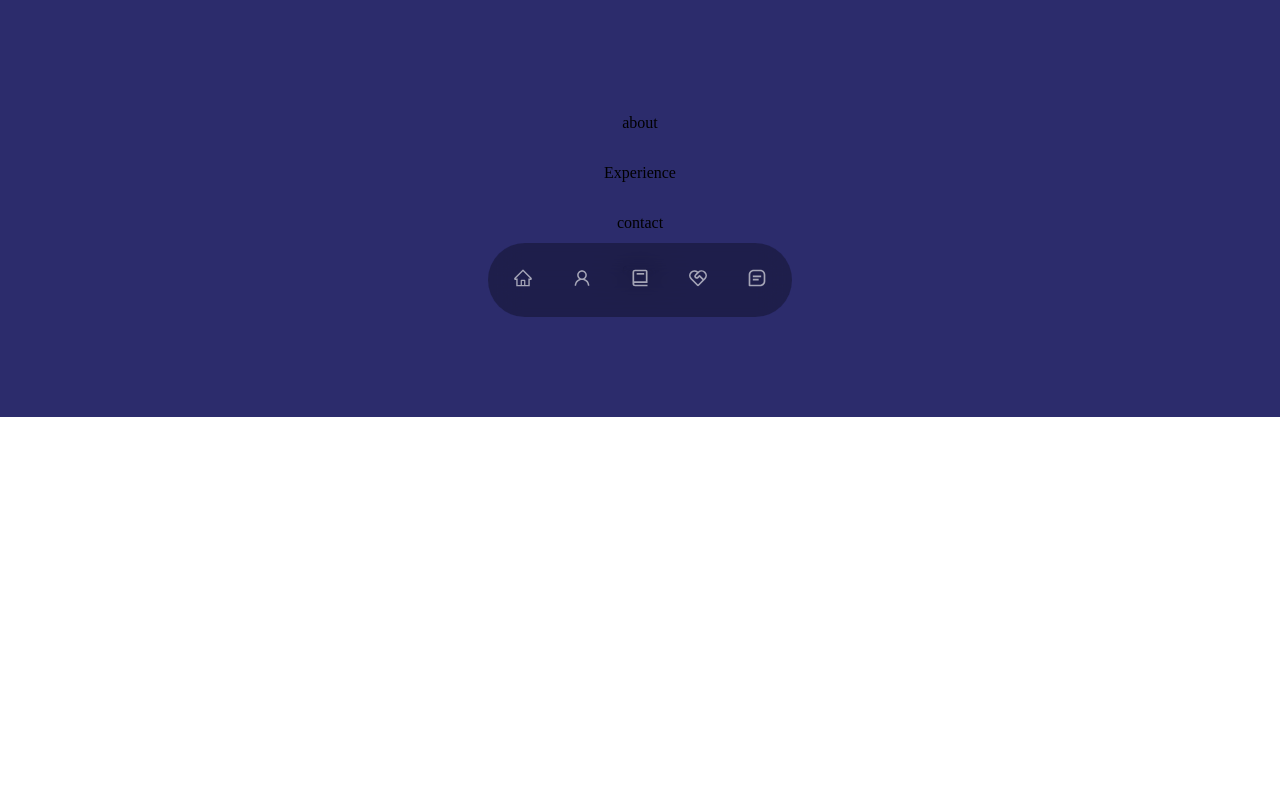
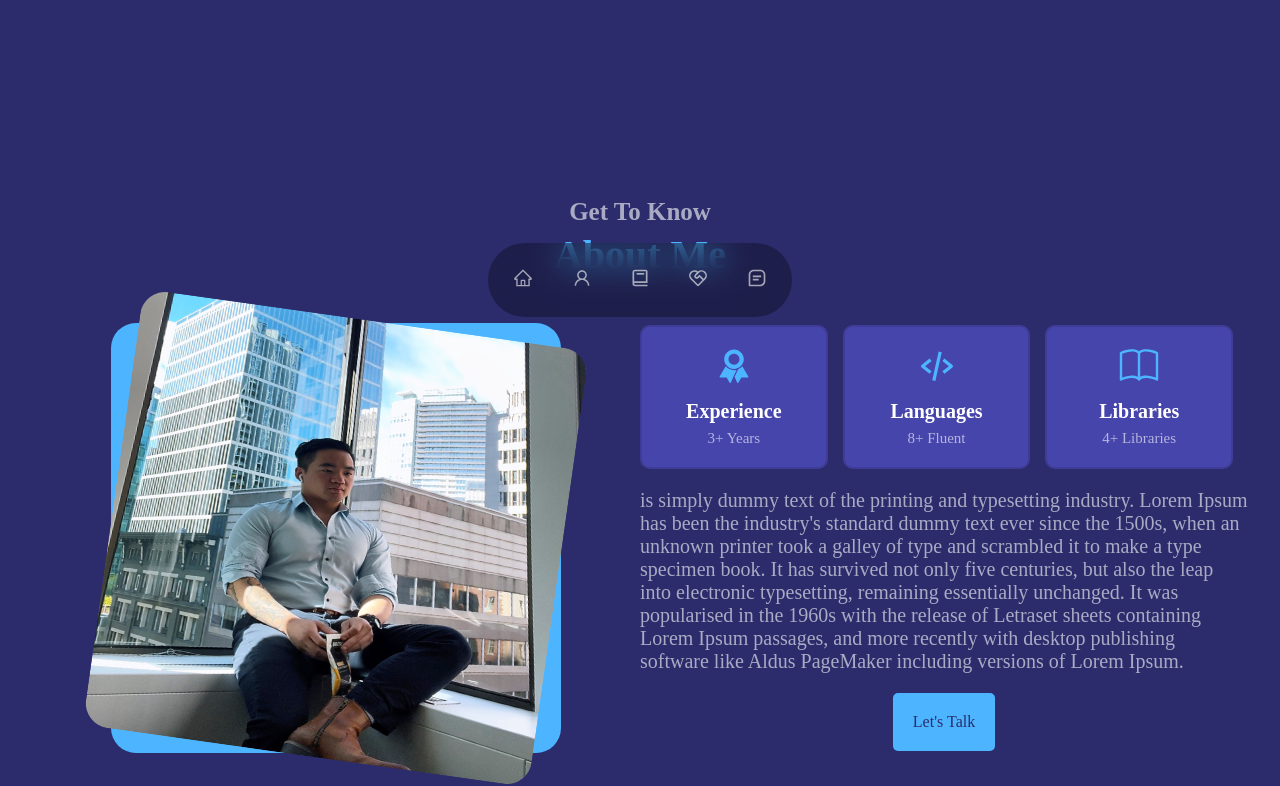
Before and after one commit to frannyngo/portfolio, a React (Create React App) app: page / in a window 1280 px wide. Shown: the part 383-1169 px from the top of the page. Before the commit the page ends 800 px from the top, so only its background shows below. Built offline with nearby package versions, Linux system fonts and the light colour scheme.

Commit message:
about_section

```diff
--- a/src/components/about/about.js
+++ b/src/components/about/about.js
@@ -1,5 +1,60 @@
 import React from "react";
+import { Container, H5, H2 } from "../../global_styles/theme";
+import {
+  About_Container,
+  Image_Container,
+  About_Content_Container,
+  Description,
+  Cube_Container,
+  Image_Background,
+  Image,
+} from "./about_styles";
+import About_Cubes from "./about_cube";
+import Button from "../../global_styles/button";
+import Me from "../../assets/about_me.JPG";
 
 export default function About() {
-  return <p>about</p>;
+  return (
+    <Container id="about">
+      <H5 style={{ color: "rgb(255, 255, 255, 0.6" }}>Get To Know</H5>
+      <H2>About Me</H2>
+      <About_Content_Container>
+        <Image_Container>
+          <Image src={Me} alt="Me" />
+          <Image_Background />
+        </Image_Container>
+        <About_Container>
+          <Cube_Container>
+            <About_Cubes
+              image="ribbon"
+              header="Experience"
+              sub_header="3+ Years"
+            />
+            <About_Cubes
+              image="code"
+              header="Languages"
+              sub_header="8+ Fluent"
+            />
+            <About_Cubes
+              image="book"
+              header="Libraries"
+              sub_header="4+ Libraries"
+            />
+          </Cube_Container>
+          <Description>
+            is simply dummy text of the printing and typesetting industry. Lorem
+            Ipsum has been the industry's standard dummy text ever since the
+            1500s, when an unknown printer took a galley of type and scrambled
+            it to make a type specimen book. It has survived not only five
+            centuries, but also the leap into electronic typesetting, remaining
+            essentially unchanged. It was popularised in the 1960s with the
+            release of Letraset sheets containing Lorem Ipsum passages, and more
+            recently with desktop publishing software like Aldus PageMaker
+            including versions of Lorem Ipsum.
+          </Description>
+          <Button primary title={`Let's Talk`} />
+        </About_Container>
+      </About_Content_Container>
+    </Container>
+  );
 }
--- /dev/null
+++ b/src/components/about/about_cube.js
@@ -0,0 +1,26 @@
+import React from "react";
+import { BsBook } from "react-icons/bs";
+import { IoIosRibbon } from "react-icons/io";
+import { BiCodeAlt } from "react-icons/bi";
+import { About_Cube, Header, Sub_Header } from "./about_styles";
+
+export default function About_Cubes(data) {
+  console.log(data.header);
+  return (
+    <About_Cube>
+      {data.image === "ribbon" && (
+        <IoIosRibbon style={{ color: "#4db5ff", height: 40, width: 40 }} />
+      )}
+      {data.image === "code" && (
+        <BiCodeAlt style={{ color: "#4db5ff", height: 40, width: 40 }} />
+      )}
+      {data.image === "book" && (
+        <BsBook style={{ color: "#4db5ff", height: 40, width: 40 }} />
+      )}
+      <Header>{data.header ? data.header : "Header"}</Header>
+      <Sub_Header>
+        {data.sub_header ? data.sub_header : "Sub_Header"}
+      </Sub_Header>
+    </About_Cube>
+  );
+}
--- /dev/null
+++ b/src/components/about/about_styles.js
@@ -0,0 +1,141 @@
+import styled from "styled-components";
+
+export const About_Content_Container = styled.div`
+  display: flex;
+  align-items: center;
+  justify-content: center;
+  width: 95%;
+  padding-top: 40px;
+  padding-bottom: 40px;
+
+  @media (max-width: 868px) {
+    flex-direction: column;
+  }
+`;
+export const About_Container = styled.div`
+  display: flex;
+  align-items: flex-start;
+  justify-content: left;
+  width: 50%;
+  flex-direction: column;
+
+  @media (max-width: 868px) {
+    margin-top: 50px;
+    width: 90%;
+  }
+`;
+
+export const Image_Container = styled.div`
+  display: flex;
+  align-items: center;
+  justify-content: center;
+  width: 50%;
+  position: relative;
+`;
+
+export const Cube_Container = styled.div`
+  display: flex;
+  align-items: center;
+  justify-content: center;
+  width: 100%;
+
+  @media (max-width: 568px) {
+    flex-direction: column;
+  }
+`;
+
+export const About_Cube = styled.div`
+  display: flex;
+  justify-content: center;
+  align-items: center;
+  flex-direction: column;
+  padding: 20px;
+  border: 2px solid #3e3c96;
+  background: #4645ab;
+  border-radius: 10px;
+  margin-right: 15px;
+  height: 150px;
+  width: 30%;
+
+  &:hover {
+    background: transparent;
+  }
+
+  @media (max-width: 1350px) {
+    border: 2px solid #3e3c96;
+    height: 100px;
+  }
+
+  @media (max-width: 868px) {
+    margin-top: 20px;
+    width: 170px;
+    height: 120px;
+    margin-bottom: 20px;
+  }
+`;
+
+export const Header = styled.h2`
+  color: white;
+  font-size: 20px;
+  margin-top: 15px;
+  padding: 0px;
+
+  @media (max-width: 1050px) {
+    font-size: 17px;
+  }
+`;
+
+export const Sub_Header = styled.p`
+  color: rgb(255, 255, 255, 0.6);
+  font-size: 15px;
+  margin: 0px;
+  padding: 0px;
+  margin-top: -10px;
+
+  @media (max-width: 1050px) {
+    font-size: 12px;
+  }
+`;
+
+export const Description = styled.p`
+  color: rgb(255, 255, 255, 0.6);
+  font-size: 20px;
+  margin-top: 20px;
+
+  @media (max-width: 1050px) {
+    font-size: 17px;
+  }
+
+  @media (max-width: 868px) {
+    flex-direction: column;
+    margin-bottom: 35px;
+  }
+`;
+
+export const Image_Background = styled.div`
+  background: #4db5ff;
+  width: 450px;
+  height: 430px;
+  border-radius: 25px;
+  z-index: 0;
+
+  @media (max-width: 1050px) {
+    width: 320px;
+    height: 300px;
+  }
+`;
+
+export const Image = styled.img`
+  display: flex;
+  width: 450px;
+  height: 440px;
+  z-index: 1;
+  position: absolute;
+  border-radius: 25px;
+  transform: rotate(8deg);
+
+  @media (max-width: 1050px) {
+    width: 320px;
+    height: 310px;
+  }
+`;
--- a/src/global_styles/theme.js
+++ b/src/global_styles/theme.js
@@ -9,7 +9,6 @@ export const Background = styled.div`
   top: 0;
   left: 0;
   width: 100vw;
-  height: 100%;
 `;
 
 export const Container = styled.section`
@@ -40,6 +39,20 @@ export const H5 = styled.h5`
   }
 `;
 
+export const H2 = styled.h1`
+    margin: 0px;
+    padding 0px;
+    color: #4db5ff;
+    margin-bottom: 5px;
+    font-size: 40px;
+
+
+    @media (max-width: 450px) {
+        font-size: 30px;
+        color: #4db5ff;;
+    }
+`;
+
 export const H1 = styled.h1`
     margin: 0px;
     padding 0px;
@@ -49,7 +62,7 @@ export const H1 = styled.h1`
 
     @media (max-width: 450px) {
         font-size: 50px;
-  }
+    }
 `;
 
 export const P = styled.p`
```
Also changed, not shown: src/assets/about_me.JPG (added).
